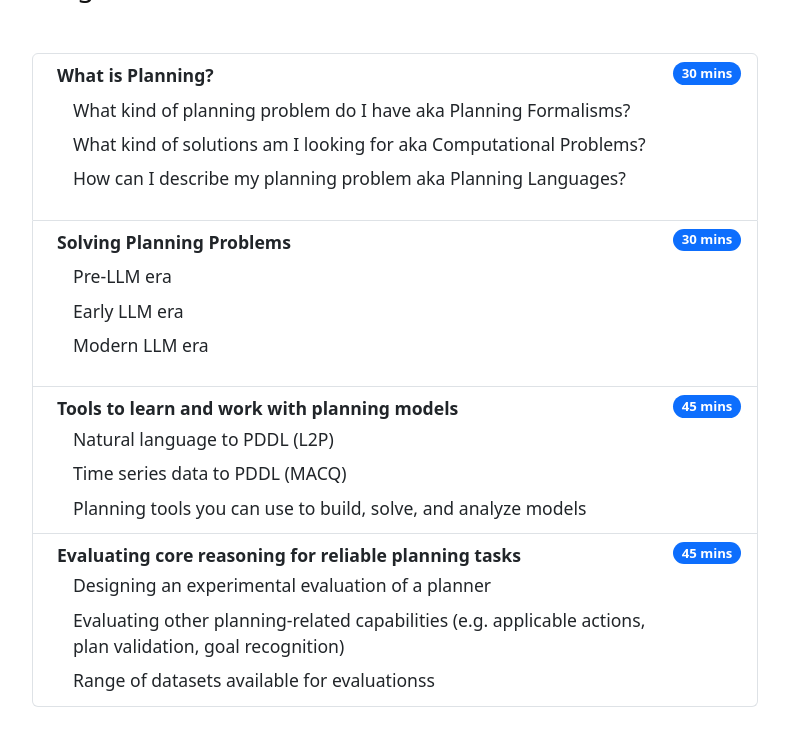
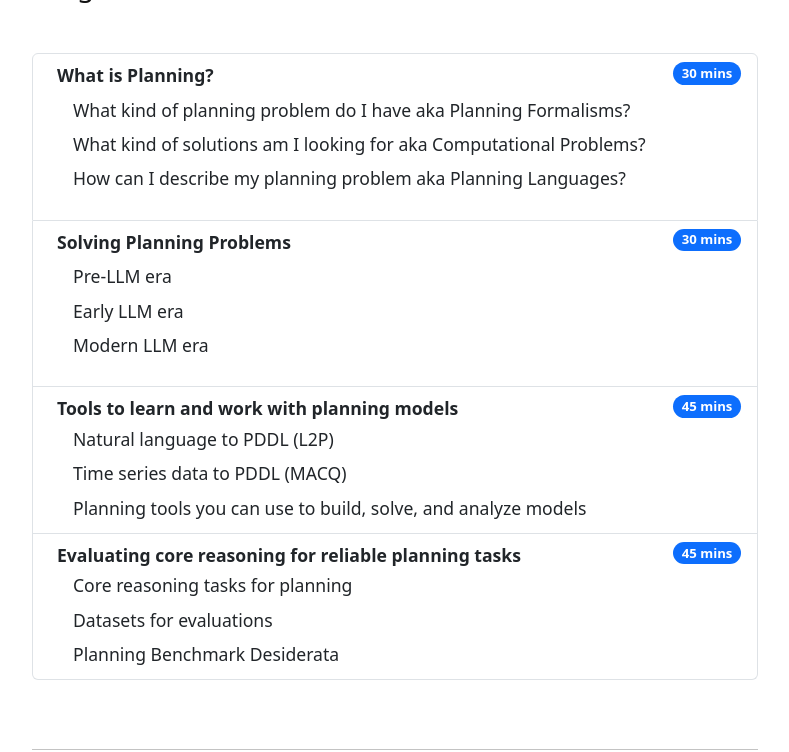
Before and after one commit to planning-llm-era/planning-llm-era.github.io, a Jekyll site: the page built from index.md, in a window 1280 px wide and 900 px high, scrolled down 1160 px, cut to the strip 0-752 px from the top of the window. Shown: the whole strip, without its empty margins (245-1034 px from the left). Built offline with Jekyll 4.4.1, drawn with Linux system fonts in a browser that asks for light colours.

Commit message:
updating the bullets in eval section

```diff
--- a/index.md
+++ b/index.md
@@ -78,9 +78,9 @@ Participants will gain a clear understanding of what planning truly entails, wha
     <div class="ms-2 me-auto">
       <div class="fw-bold"> Evaluating core reasoning for reliable planning tasks</div>
      <nav class="nav nav-pills flex-column">
-      <span class="ms-3 my-1" >Designing an experimental evaluation of a planner </span>
-      <span class="ms-3 my-1" >Evaluating other planning-related capabilities (e.g. applicable actions, plan validation, goal recognition)</span>
-      <span class="ms-3 my-1" >Range of datasets available for evaluationss</span>
+      <span class="ms-3 my-1" >Core reasoning tasks for planning </span>
+      <span class="ms-3 my-1" >Datasets for evaluations</span>
+      <span class="ms-3 my-1" >Planning Benchmark Desiderata</span>
     </nav>
     </div>
     <span class="badge bg-primary rounded-pill">45 mins</span>
```
